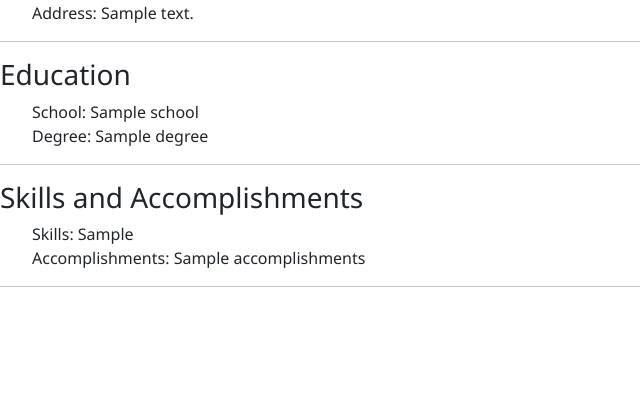
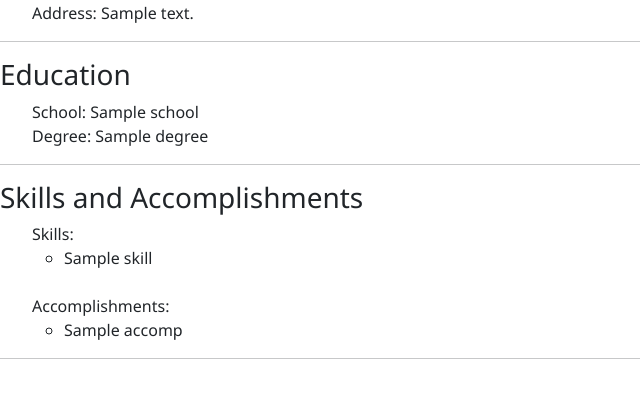
Before and after one commit to Jeffrey7890/Slack-stage-2, a Django app: template resume/templates/resume/resume.html in a window 1280 px wide. Shown: the part 246-644 px from the top of the page, without its empty margins (0-640 px from the left). Run offline with Django 3.2, Linux system fonts and the light colour scheme; the template is opened without the code that fills it: most values are stand-ins (such as "Sample title", 1, 10 or a date in 2020); some libraries are stand-ins or nearby versions.

Commit message:
Update resume.html

```diff
--- a/resume/templates/resume/resume.html
+++ b/resume/templates/resume/resume.html
@@ -29,8 +29,19 @@
 <hr>
     <h3>Skills and Accomplishments</h3>
     <ul>
-        Skills: {{resume_detial.skill_split}} <br>
-        Accomplishments: {{resume_detial.accomplishments}} <br>
+        Skills:
+        {% for skill in resume_detial.skill_split %}
+            <ul>
+            <li>{{skill}} </li>
+            </ul>
+        {% endfor %}
+        <br>
+        Accomplishments:
+        {% for accomp in resume_detial.accomplishment_split %}
+            <ul>
+            <li>{{accomp}} </li>
+            </ul>
+        {% endfor %}
     </ul>
 <hr>
 </body>
```
